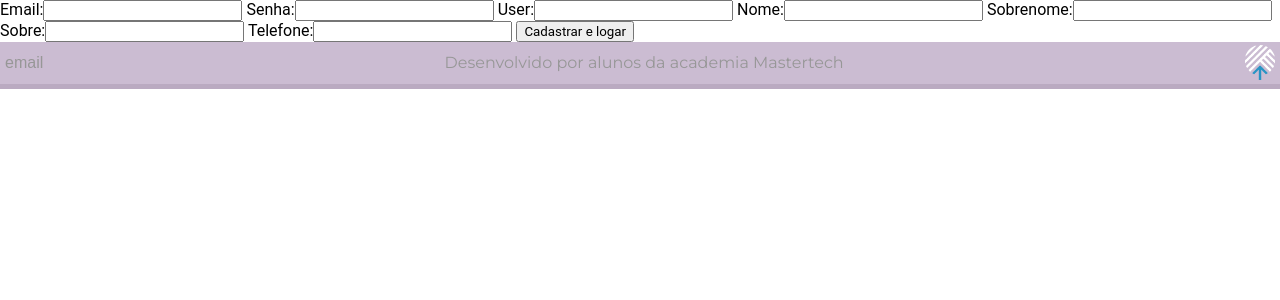
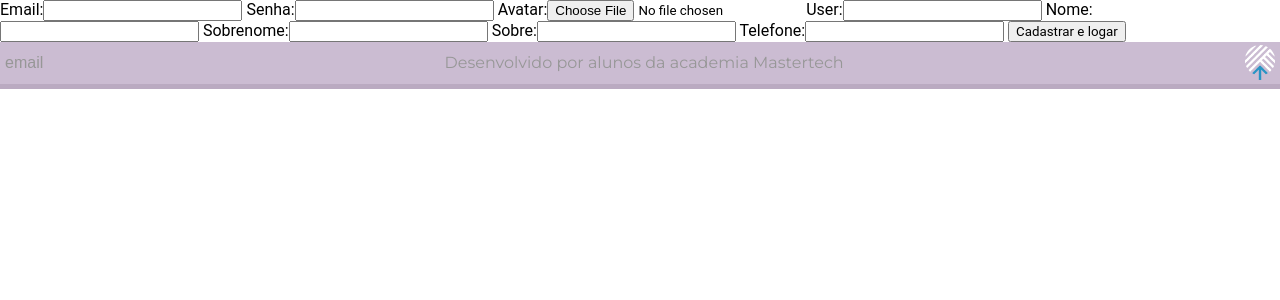
Before and after one commit to mariaFernanda2001/AjudandoMaria, a Django app: page /cadastro/ in a window 1280 px wide. Shown: the part 60-360 px from the top of the page. Run offline with Django 3.2, Linux system fonts and the light colour scheme.

Commit message:
Adicionar image avatar

```diff
--- a/config/settings.py
+++ b/config/settings.py
@@ -123,8 +123,8 @@ STATIC_URL = '/static/'
 
 STATIC_ROOT = os.path.join(BASE_DIR, 'staticfiles')
 
-# MEDIA_URL = '/media/'
+MEDIA_URL = '/media/'
 
-# MEDIA_ROOT = "{}/media".format(BASE_DIR)
+MEDIA_ROOT =  os.path.join(BASE_DIR, 'media')
 
 django_heroku.settings(locals())
--- a/config/urls.py
+++ b/config/urls.py
@@ -16,6 +16,8 @@ Including another URLconf
 from django.contrib import admin
 from django.urls import path
 from website import views
+from django.conf import settings
+from django.conf.urls.static import static
 
 urlpatterns = [
     path('admin/', admin.site.urls),
@@ -29,5 +31,4 @@ urlpatterns = [
     path('<str:user>', views.usuario),
     path('like/d/<str:id>/<str:id_desafio>', views.like_desafio),
     path('like/r/<str:id>/<str:id_desafio>', views.like_resposta)
-]
-# + static(settings.MEDIA_URL, document_root= settings.MEDIA_ROOT)
+] + static(settings.MEDIA_URL, document_root= settings.MEDIA_ROOT)
--- a/website/forms.py
+++ b/website/forms.py
@@ -10,6 +10,7 @@ class  LoginForm(forms.Form):
 class UsuarioForm(LoginForm): #Herda campos de LoginForm
 
     #Formulário de cadastro
+    avatar = forms.ImageField(label='Avatar', widget=forms.widgets.ClearableFileInput)
     user = forms.CharField(label='User', required=True, max_length=15)
     nome = forms.CharField(label='Nome', required=True, max_length=15)
     sobrenome = forms.CharField(label='Sobrenome', required=True, max_length=15)
--- a/website/models.py
+++ b/website/models.py
@@ -4,7 +4,7 @@ import uuid
 class Perfil(models.Model):
 
     id = models.UUIDField(primary_key= True,default=uuid.uuid4, editable=False)
-    avatar = models.FileField(upload_to='avatar/')
+    avatar = models.ImageField(upload_to='avatar/')
     user = models.CharField(max_length=15, unique=True, null=False)
     email = models.EmailField(unique=True, null=False)
     nome = models.CharField(max_length=15, null=False)
--- a/website/templates/cadastro.html
+++ b/website/templates/cadastro.html
@@ -3,7 +3,7 @@
 {% block content %}
 
     {{ msg }}
-    <form action="" method="post">
+    <form action="" method="post" enctype="multipart/form-data">
         {% csrf_token %}
         {{ cadastro }}
         <input type="submit" value="Cadastrar e logar">
--- a/website/views.py
+++ b/website/views.py
@@ -10,6 +10,7 @@ def cadastrar(request):
     if request.method == 'POST':
 
         #Pegar Valores do forms
+        avatar = request.FILES.get('avatar')
         user = request.POST.get('user')
         email = request.POST.get('email')
         senha = request.POST.get('senha')
@@ -34,7 +35,7 @@ def cadastrar(request):
         else:
 
             #Cadastra e acessa home
-            perfil = Perfil(user=user, sobrenome=sobrenome, mensagem=mensagem, nome=nome, email=email, telefone=telefone, senha=senha)
+            perfil = Perfil(avatar=avatar, user=user, sobrenome=sobrenome, mensagem=mensagem, nome=nome, email=email, telefone=telefone, senha=senha)
             perfil.save()
 
             return redirect('/home/{}'.format(perfil.id))
```
Also changed, not shown: media/avatar/plano_de_fundo.png (added), website/migrations/0001_initial.py, website/migrations/0002_auto_20191005_2258.py (deleted).
